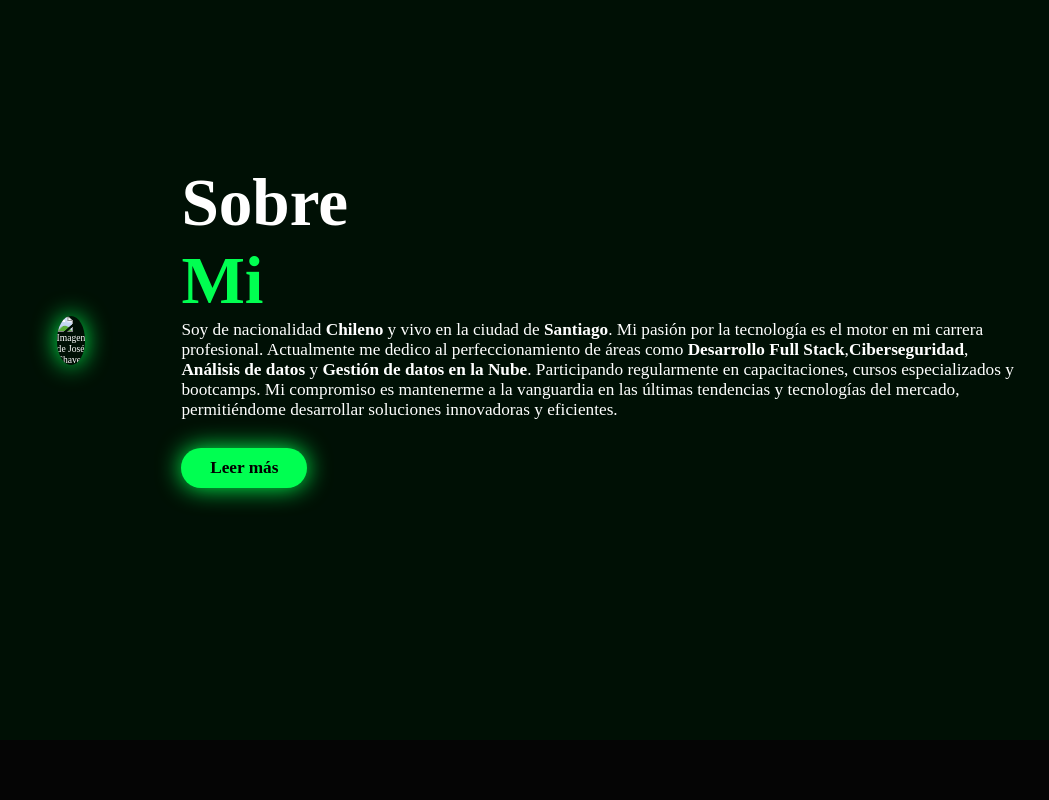
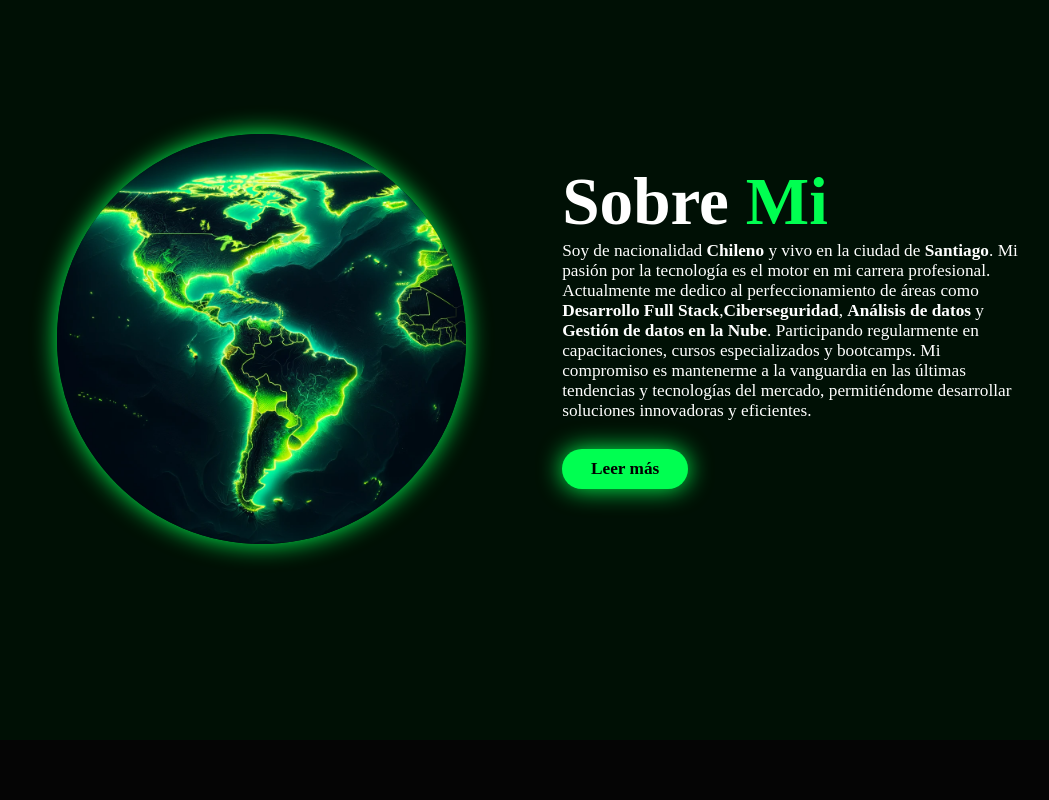
Before and after one commit to Nagthis/Portfolio, a plain HTML site: page index.html in a window 1280 px wide. Shown: the part 860-1660 px from the top of the page, without its empty margins (97-1146 px from the left). Drawn offline with nearby package versions, Linux system fonts and the light colour scheme.

Commit message:
fix portfolio

```diff
--- a/index.html
+++ b/index.html
@@ -36,13 +36,13 @@
             </div>
         </div>
         <div class="home-img">
-            <img src="Verde.webp" alt="Imagen de José Chavez">
+            <img src="./img/Verde.webp" alt="Imagen de José Chavez">
         </div>
     </section>
 
     <section class="about" id="about">
         <div class="about-img">
-            <img src="/asd.jpg.webp" alt="Imagen de José Chavez">
+            <img src="./img/asd.jpg.webp" alt="Imagen de José Chavez">
         </div>
         <div class="about-content">
             <h2>Sobre <span>Mi</span></h2>
--- a/style.css
+++ b/style.css
@@ -52,8 +52,6 @@ body {
 }
 span {
     color: var(--main-color);
-    display: inline-block;
-    width: 100%;
 }
 .navbar a {
     font-size: 1.8rem;
```
Also changed, not shown: img/Verde.webp (renamed from Verde.webp), img/asd.jpg.webp (added).
